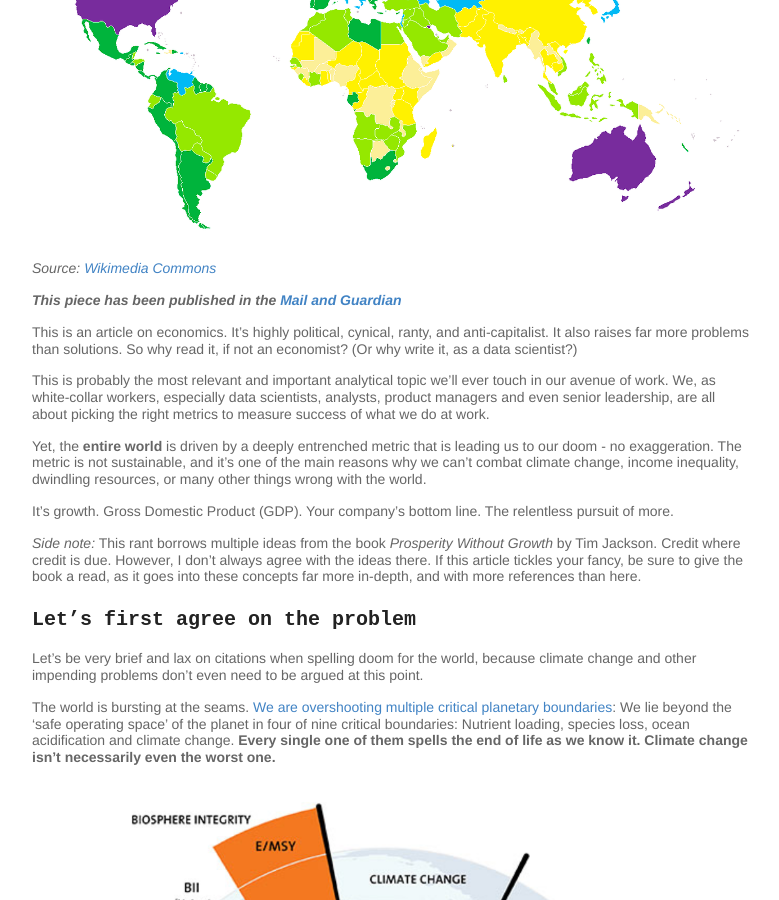
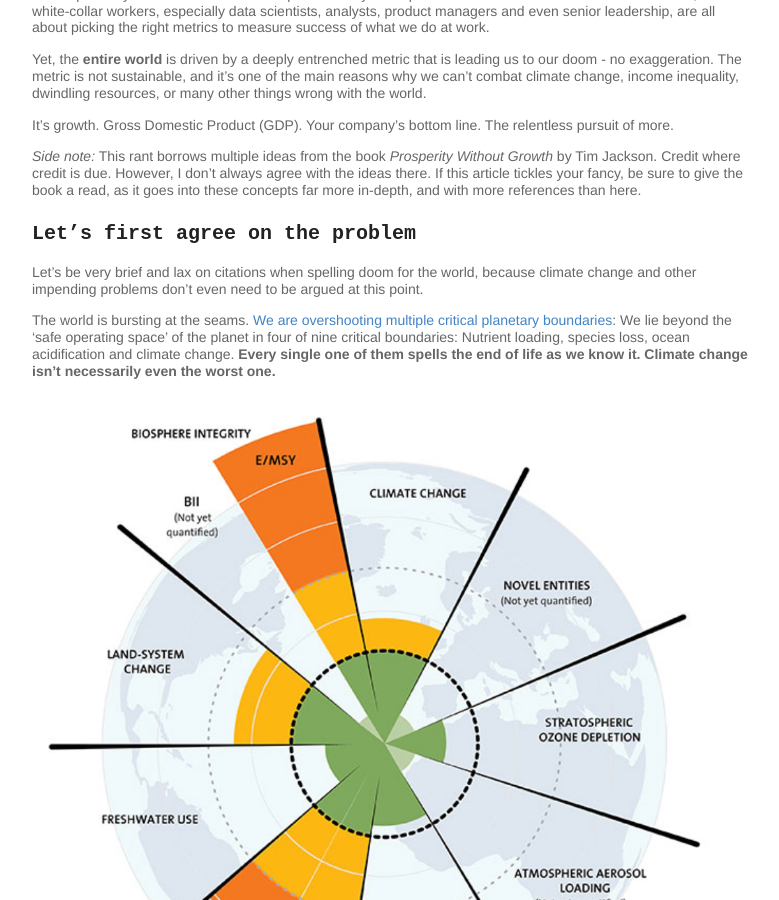
Before and after one commit to ryan-anderson-ds/ryan-anderson-ds.github.io, a Jekyll site: the page built from _posts/2023-05-16-Wrong-metric.md, in a window 1280 px wide and 900 px high, scrolled down 308 px. Shown: the whole window, without its empty margins (248-1027 px from the left). Built offline with Jekyll 4.4.1, drawn with Linux system fonts in a browser that asks for light colours.

Commit message:
Update 2023-05-16-Wrong-metric.md

```diff
--- a/_posts/2023-05-16-Wrong-metric.md
+++ b/_posts/2023-05-16-Wrong-metric.md
@@ -3,11 +3,6 @@ layout: post
 title: It’s time to end the societal pursuit of growth
 type: insights
 ---
-
-![It’s time to end the societal pursuit of growth](../images/growth1.png)
-
-
-_Source: [Wikimedia Commons](https://commons.wikimedia.org/wiki/File:Gdp_per_capita_1965.png)_
 
 _**This piece has been published in the [Mail and Guardian](https://mg.co.za/thoughtleader/opinion/2023-06-04-its-time-to-end-the-societal-pursuit-of-growth/)**_
 
```
